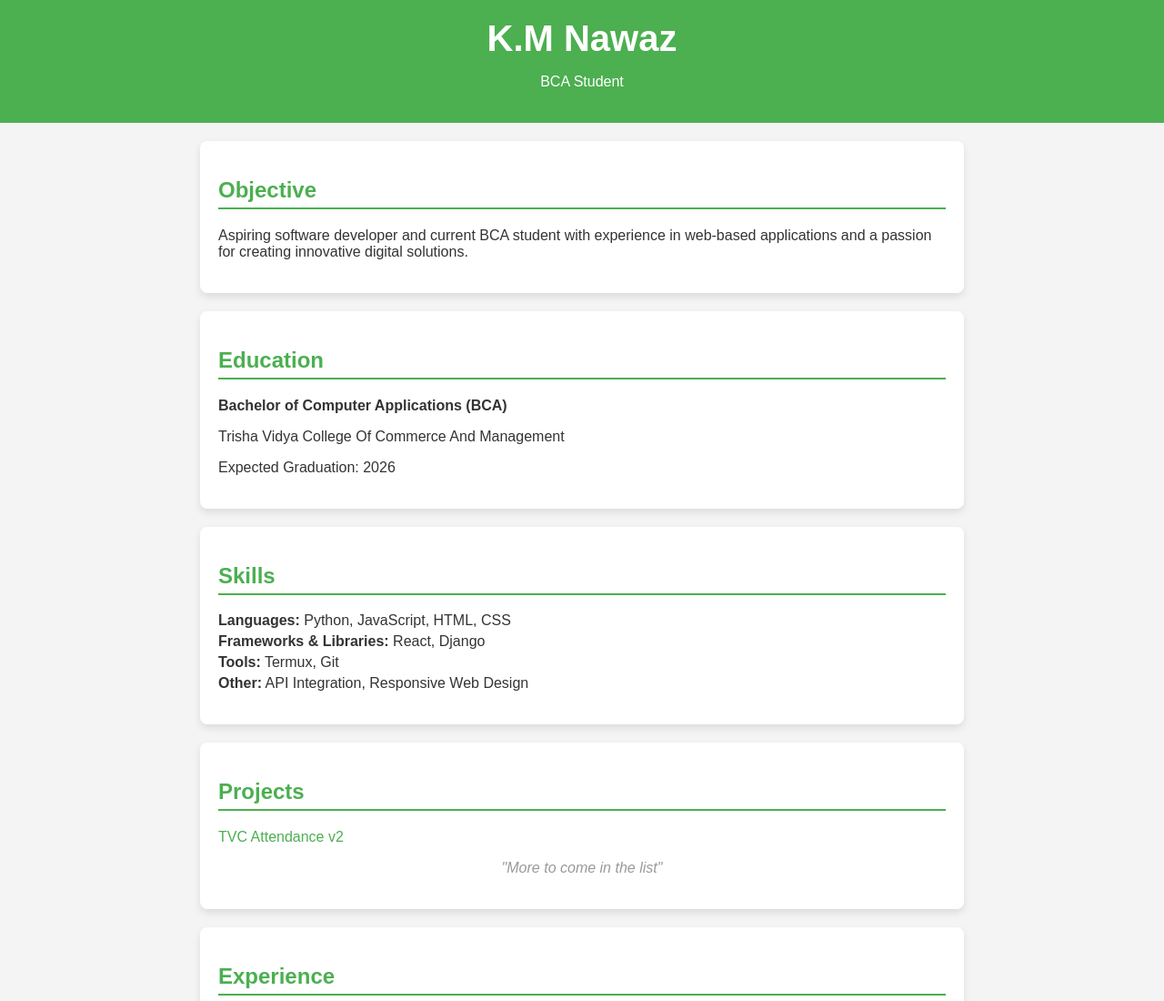
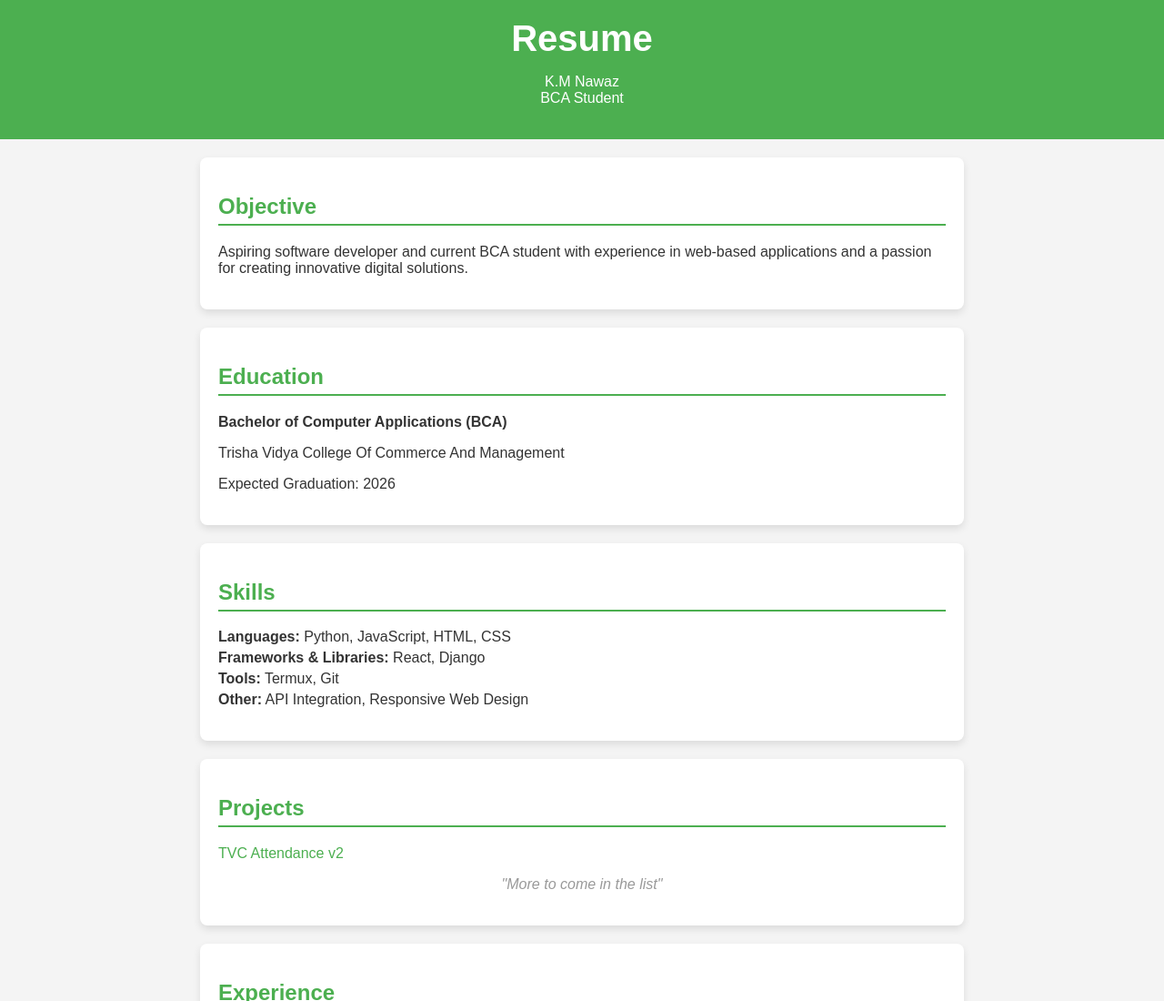
Before and after one commit to Kmnawa426/Web-Resume, a plain HTML site: page index.html in a window 1280 px wide. Shown: the top 1100 px of the page at 91% size. Drawn offline with Linux system fonts and the light colour scheme.

Commit message:
Update index.html

```diff
--- a/index.html
+++ b/index.html
@@ -8,8 +8,8 @@
 </head>
 <body>
   <header>
-    <h1>K.M Nawaz </h1>
-    <p>BCA Student</p>
+    <h1>Resume</h1>
+    <p>K.M Nawaz <br>BCA Student</p>
   </header>
 
   <section id="objective">
```
